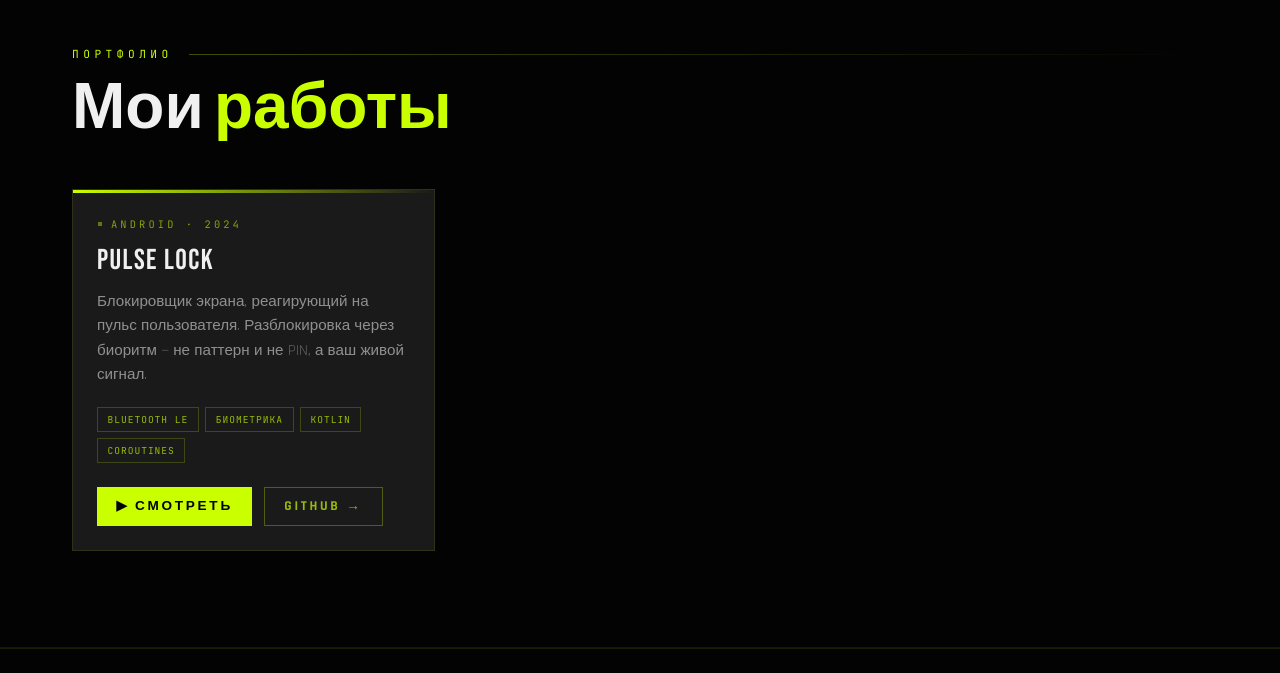
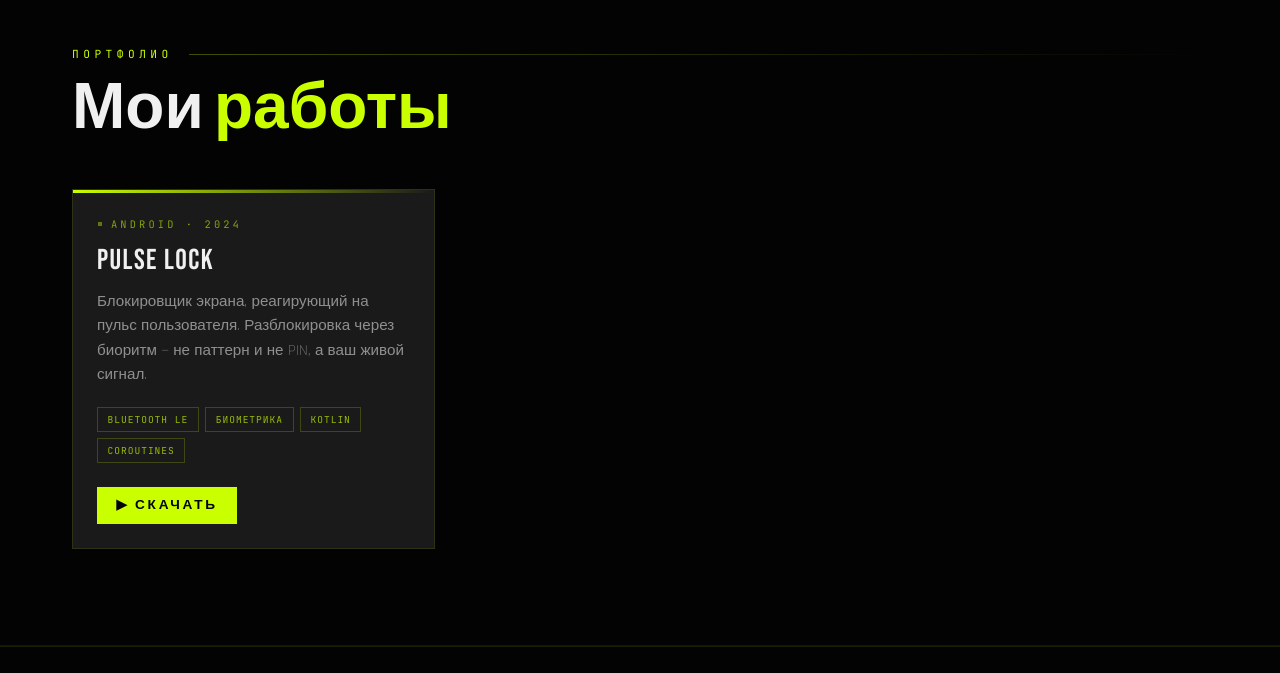
Before and after one commit to Erste1/my-app-ads, a plain HTML site: page index.html in a window 1280 px wide. Shown: the part 850-1523 px from the top of the page. Drawn offline with Linux system fonts and the light colour scheme.

Commit message:
Update index.html

```diff
--- a/index.html
+++ b/index.html
@@ -543,8 +543,7 @@
           <span class="feature-tag">Coroutines</span>
         </div>
         <div class="card-links">
-          <a href="#" class="btn btn-primary">▶ Смотреть</a>
-          <a href="#" class="btn btn-outline">GitHub →</a>
+          <a href="#" class="btn btn-primary">▶ Скачать</a
         </div>
       </div>
     </div>
```
